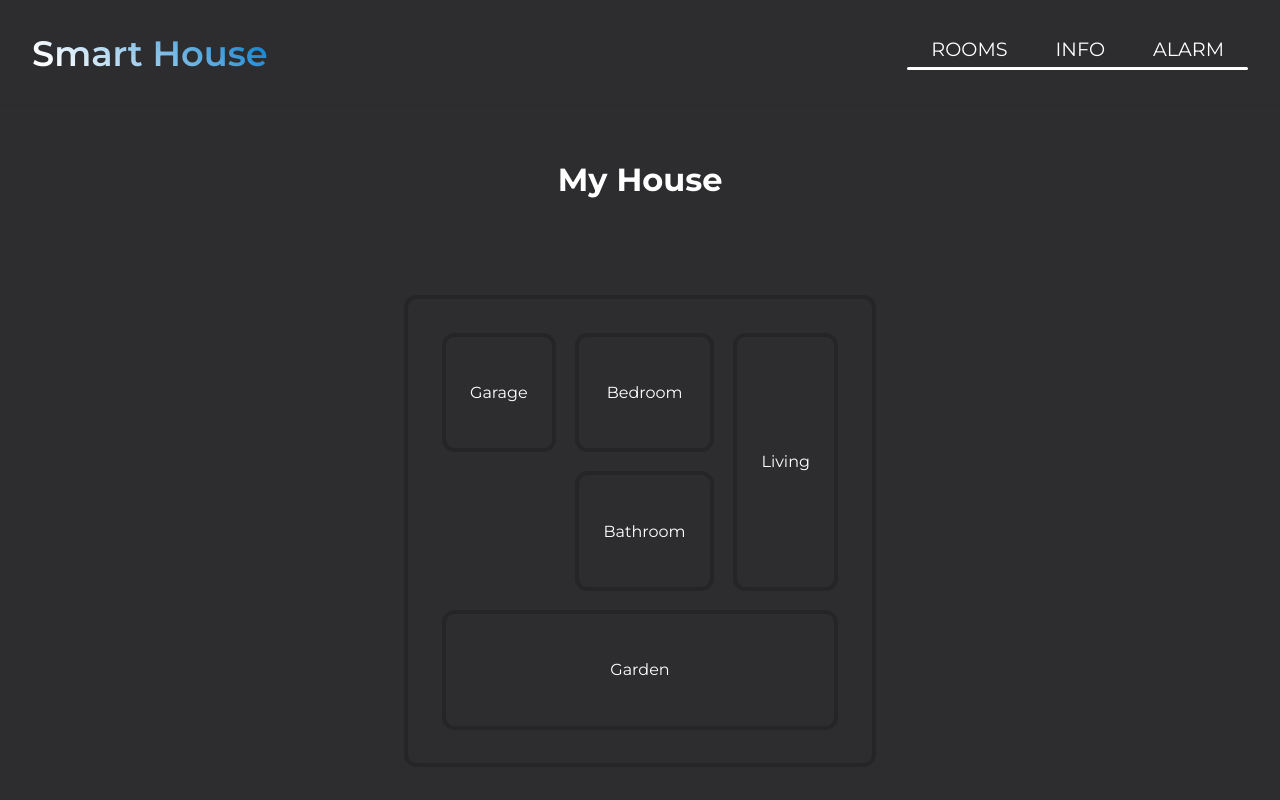
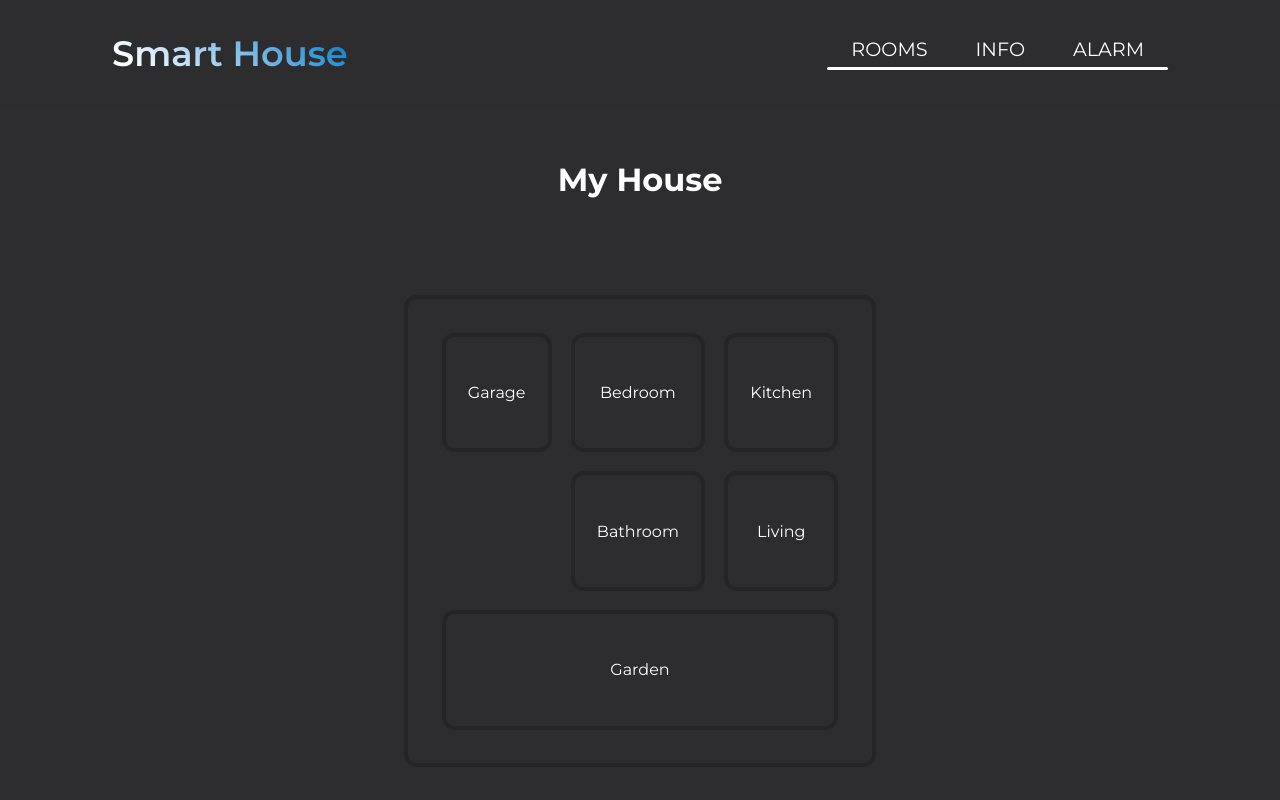
Before and after one commit to Giuseppe-Compagnone/smart_house, a React (Create React App) app in the folder smart_house_fe/: page / in a window 1280 px wide. Shown: the top 800 px of the page. Built offline with nearby package versions, Linux system fonts and the light colour scheme.

Commit message:
rooms fix

```diff
--- a/smart_house_fe/src/common.css
+++ b/smart_house_fe/src/common.css
@@ -13,7 +13,7 @@ html {
 
 body {
   background: #2d2d30;
-  min-height: 400vh;
+  min-height: 100vh;
 }
 
 a {
--- a/smart_house_fe/src/common.scss
+++ b/smart_house_fe/src/common.scss
@@ -14,7 +14,7 @@ html{
 
 body{
     background: $body;
-    min-height: 400vh;
+    min-height: 100vh;
 }
 
 a{
--- a/smart_house_fe/src/components/Navbar/Navbar.css
+++ b/smart_house_fe/src/components/Navbar/Navbar.css
@@ -5,7 +5,7 @@ nav {
   -webkit-box-align: center;
       -ms-flex-align: center;
           align-items: center;
-  padding: 2rem 2rem;
+  padding: 2rem 7rem;
   background: -webkit-gradient(linear, left top, left bottom, color-stop(85%, #2d2d30), to(rgba(45, 45, 48, 0)));
   background: linear-gradient(180deg, #2d2d30 85%, rgba(45, 45, 48, 0) 100%);
   position: fixed;
@@ -69,6 +69,9 @@ nav #menu span {
 }
 
 @media only screen and (max-width: 600px) {
+  nav {
+    padding: 2rem 2rem;
+  }
   nav i {
     visibility: visible;
     font-size: 1.5rem;
--- a/smart_house_fe/src/components/Navbar/Navbar.scss
+++ b/smart_house_fe/src/components/Navbar/Navbar.scss
@@ -3,7 +3,7 @@
 nav{
     display: flex;
     align-items: center;
-    padding: 2rem 2rem;
+    padding: 2rem 7rem;
     background: linear-gradient(180deg, rgba(45,45,48,1) 85%, rgba(45,45,48,0) 100%);
     position: fixed;
     width:100vw;
@@ -55,6 +55,8 @@ nav{
     }
 
     @media only screen and (max-width: 600px){
+
+        padding: 2rem 2rem;
 
         i{
             visibility: visible;
--- a/smart_house_fe/src/components/Rooms/Rooms.css
+++ b/smart_house_fe/src/components/Rooms/Rooms.css
@@ -11,8 +11,7 @@
 }
 
 #living {
-  -ms-grid-row: 1;
-  -ms-grid-row-span: 2;
+  -ms-grid-row: 2;
   -ms-grid-column: 3;
   grid-area: living;
 }
@@ -28,6 +27,12 @@
   -ms-grid-column: 1;
   -ms-grid-column-span: 3;
   grid-area: garden;
+}
+
+#kitchen {
+  -ms-grid-row: 1;
+  -ms-grid-column: 3;
+  grid-area: kitchen;
 }
 
 main {
@@ -65,7 +70,7 @@ main #house {
 main #house #rooms {
   display: -ms-grid;
   display: grid;
-      grid-template-areas: "garage bedroom living"
+      grid-template-areas: "garage bedroom kitchen"
  ". bathroom living"
  "garden garden garden";
   -ms-grid-columns: auto auto auto;
--- a/smart_house_fe/src/components/Rooms/Rooms.jsx
+++ b/smart_house_fe/src/components/Rooms/Rooms.jsx
@@ -13,6 +13,7 @@ const Rooms = () =>{
                     <div id="rooms">
                         <div id="garage" className="room-style room" onClick={(e)=>{e.target.classList.toggle("active")}}>Garage</div>
                         <div id="bedroom" className="room-style room" onClick={(e)=>{e.target.classList.toggle("active")}}>Bedroom</div>
+                        <div id="kitchen" className="room-style room" onClick={(e)=>{e.target.classList.toggle("active")}}>Kitchen</div>
                         <div id="living" className="room-style room" onClick={(e)=>{e.target.classList.toggle("active")}}>Living</div>
                         <div id="bathroom" className="room-style room" onClick={(e)=>{e.target.classList.toggle("active")}}>Bathroom</div>
                         <div id="garden" className="room-style room" onClick={(e)=>{e.target.classList.toggle("active")}}>Garden</div>
--- a/smart_house_fe/src/components/Rooms/Rooms.scss
+++ b/smart_house_fe/src/components/Rooms/Rooms.scss
@@ -18,6 +18,10 @@
 
 #garden{
     grid-area: garden;
+}
+
+#kitchen{
+    grid-area: kitchen;
 }
 
 main{
@@ -42,7 +46,7 @@ main{
         #rooms{
             display: grid;
             grid-template-areas:
-                "garage bedroom living"
+                "garage bedroom kitchen"
                 ". bathroom living"
                 "garden garden garden";
             grid-template-columns: auto auto auto;
```
Also changed, not shown: 2 other files (tests, documents, lock files or other folders).
